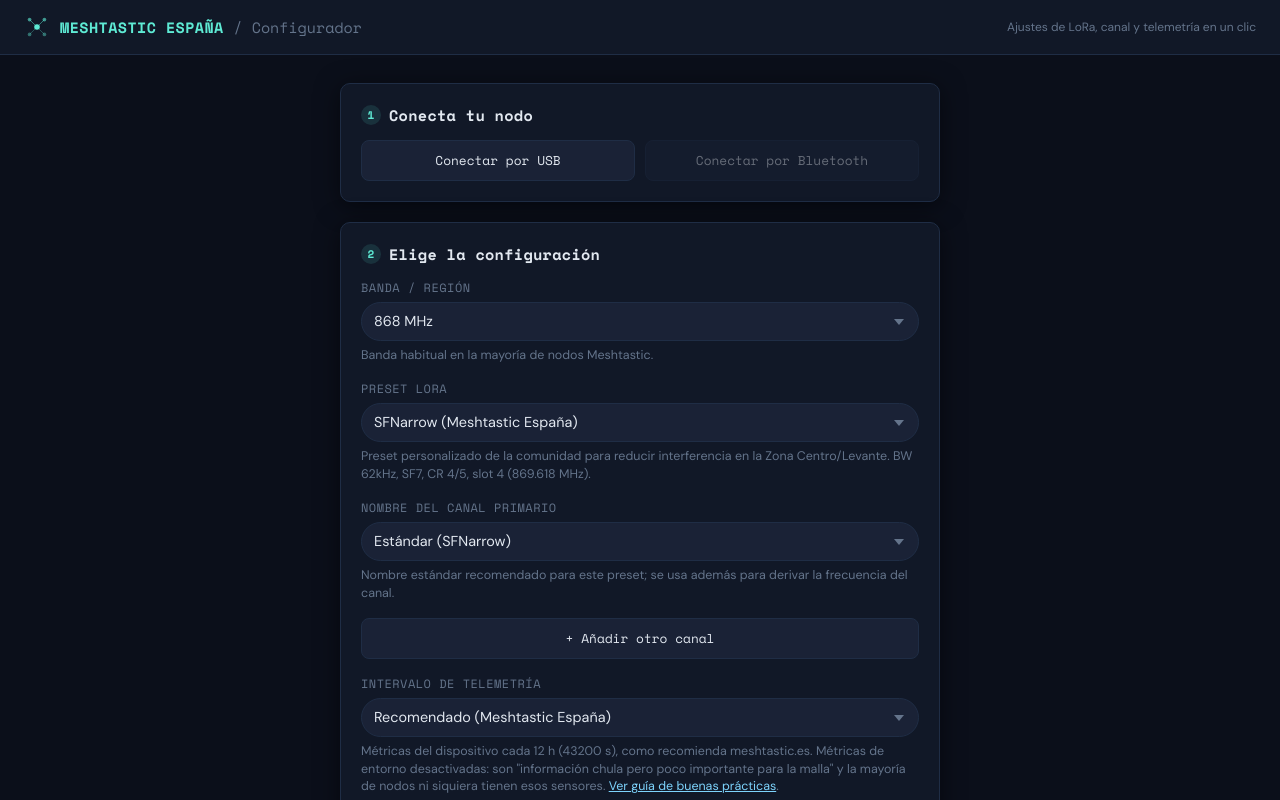
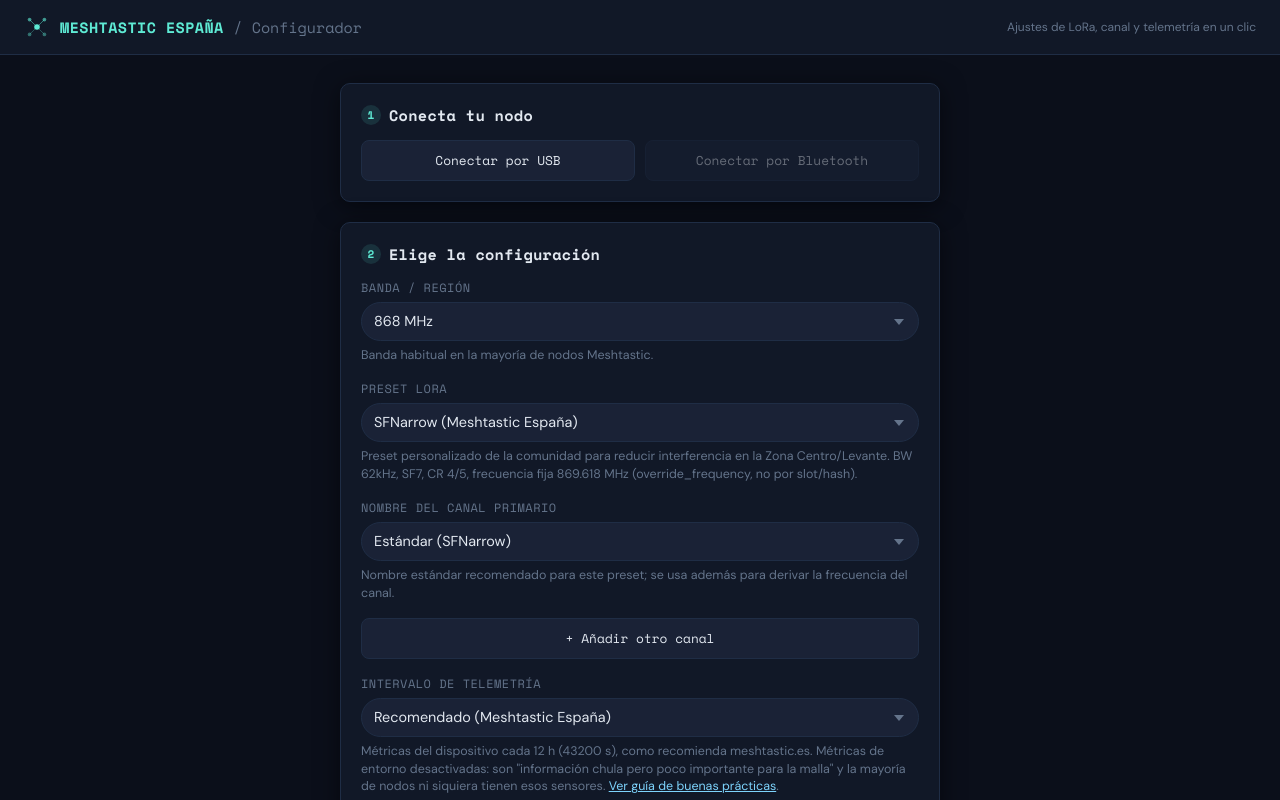
Before and after one commit to EmilioAL-Git/Meshtastic-es-configurador, a React (Vite) app: page / in a window 1280 px wide. Shown: the top 800 px of the page. Built offline with nearby package versions, Linux system fonts and the light colour scheme; the HTML template or start-up script is replaced by a standard one; what @meshtastic/core would draw is missing.

Commit message:
Usa override_frequency (869.618 MHz) para el preset SFNarrow
El slot/channel_num no fijaba realmente la frecuencia usada por la
comunidad; ahora se fuerza con override_frequency del protobuf LoRa,
que se muestra también en el panel de estado y en la comparación
antes/después al aplicar.

```diff
--- a/src/App.tsx
+++ b/src/App.tsx
@@ -539,6 +539,12 @@
                   : `BW ${snapshot.lora.bandwidth}kHz · SF${snapshot.lora.spreadFactor} · CR4/${snapshot.lora.codingRate}`}
               </dd>
             </div>
+            {snapshot.lora.overrideFrequency > 0 && (
+              <div>
+                <dt>Frecuencia fija</dt>
+                <dd>{snapshot.lora.overrideFrequency.toFixed(3)} MHz</dd>
+              </div>
+            )}
             <div>
               <dt>Potencia</dt>
               <dd>{snapshot.lora.txPower === 0 ? "Automática" : `${snapshot.lora.txPower} dBm`}</dd>
@@ -602,8 +608,12 @@
   bandwidth: number;
   spreadFactor: number;
   codingRate: number;
+  overrideFrequency?: number;
 }): string {
-  return lora.usePreset ? lora.modemPreset : `BW ${lora.bandwidth}kHz · SF${lora.spreadFactor} · CR4/${lora.codingRate}`;
+  const base = lora.usePreset
+    ? lora.modemPreset
+    : `BW ${lora.bandwidth}kHz · SF${lora.spreadFactor} · CR4/${lora.codingRate}`;
+  return lora.overrideFrequency ? `${base} · ${lora.overrideFrequency.toFixed(3)} MHz` : base;
 }
 
 interface CompareRow {
@@ -650,7 +660,7 @@
     {
       label: "Preset LoRa",
       before: snapshot?.lora ? loraSummary(snapshot.lora) : "desconocido",
-      after: lora.label,
+      after: lora.values.overrideFrequency ? `${lora.label} · ${lora.values.overrideFrequency.toFixed(3)} MHz` : lora.label,
     },
     {
       label: "Canal primario",
--- a/src/lib/meshtastic.ts
+++ b/src/lib/meshtastic.ts
@@ -262,6 +262,7 @@
   spreadFactor: number;
   codingRate: number;
   channelNum: number;
+  overrideFrequency: number;
   txPower: number;
   hopLimit: number;
 }
@@ -337,6 +338,7 @@
           spreadFactor: l.spreadFactor,
           codingRate: l.codingRate,
           channelNum: l.channelNum,
+          overrideFrequency: l.overrideFrequency,
           txPower: l.txPower,
           hopLimit: l.hopLimit,
         },
@@ -398,6 +400,7 @@
     spreadFactor: opts.lora.values.spreadFactor ?? 0,
     codingRate: opts.lora.values.codingRate ?? 0,
     channelNum: opts.lora.channelNum ?? 0,
+    overrideFrequency: opts.lora.values.overrideFrequency ?? 0,
     region,
     txEnabled: true,
   });
--- a/src/presets/loraPresets.ts
+++ b/src/presets/loraPresets.ts
@@ -25,6 +25,8 @@
     bandwidth?: number;
     spreadFactor?: number;
     codingRate?: number;
+    /** MHz. Ignora el cálculo de canal por hash y usa esta frecuencia directamente (`override_frequency` del protobuf). */
+    overrideFrequency?: number;
   };
 }
 
@@ -110,20 +112,19 @@
     id: "SFNARROW",
     label: "SFNarrow (Meshtastic España)",
     description:
-      "Preset personalizado de la comunidad para reducir interferencia en la Zona Centro/Levante. BW 62kHz, SF7, CR 4/5, slot 4 (869.618 MHz).",
-    channelNum: 4,
+      "Preset personalizado de la comunidad para reducir interferencia en la Zona Centro/Levante. BW 62kHz, SF7, CR 4/5, frecuencia fija 869.618 MHz (override_frequency, no por slot/hash).",
     region: "EU_868",
     defaultChannelName: "SFNarrow",
-    values: { usePreset: false, bandwidth: 62, spreadFactor: 7, codingRate: 5 },
+    values: { usePreset: false, bandwidth: 62, spreadFactor: 7, codingRate: 5, overrideFrequency: 869.618 },
   },
   {
     id: "SFNARROW_SF6",
     label: "SFNarrow — prueba SF6",
-    description: "Variante experimental de SFNarrow con SF6 (más rápida, algo menos de alcance/sensibilidad).",
-    channelNum: 4,
+    description:
+      "Variante experimental de SFNarrow con SF6 (más rápida, algo menos de alcance/sensibilidad). Frecuencia fija 869.618 MHz.",
     region: "EU_868",
     defaultChannelName: "SFNarrow",
-    values: { usePreset: false, bandwidth: 62, spreadFactor: 6, codingRate: 5 },
+    values: { usePreset: false, bandwidth: 62, spreadFactor: 6, codingRate: 5, overrideFrequency: 869.618 },
   },
   {
     id: "SHORT_PLUS",
```
